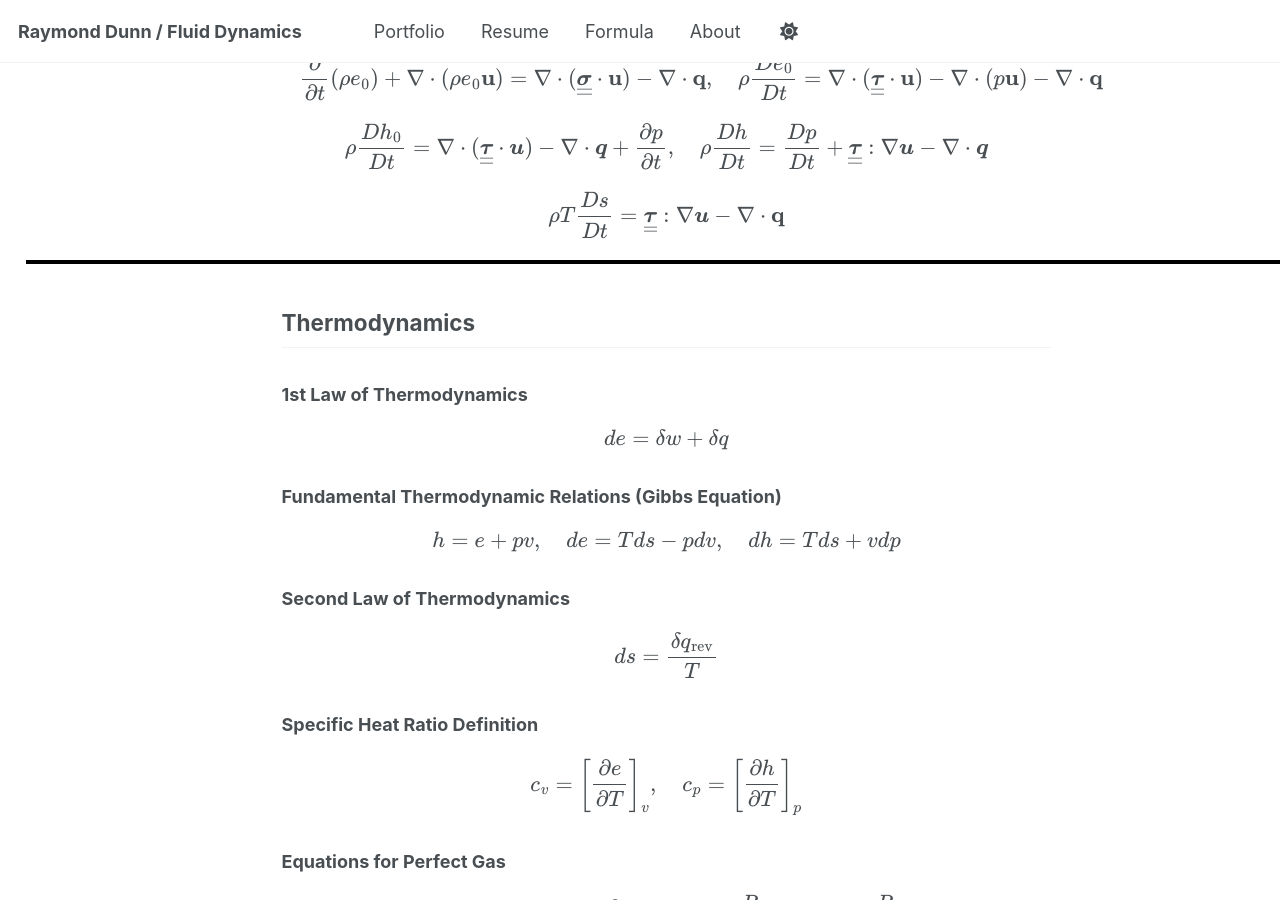
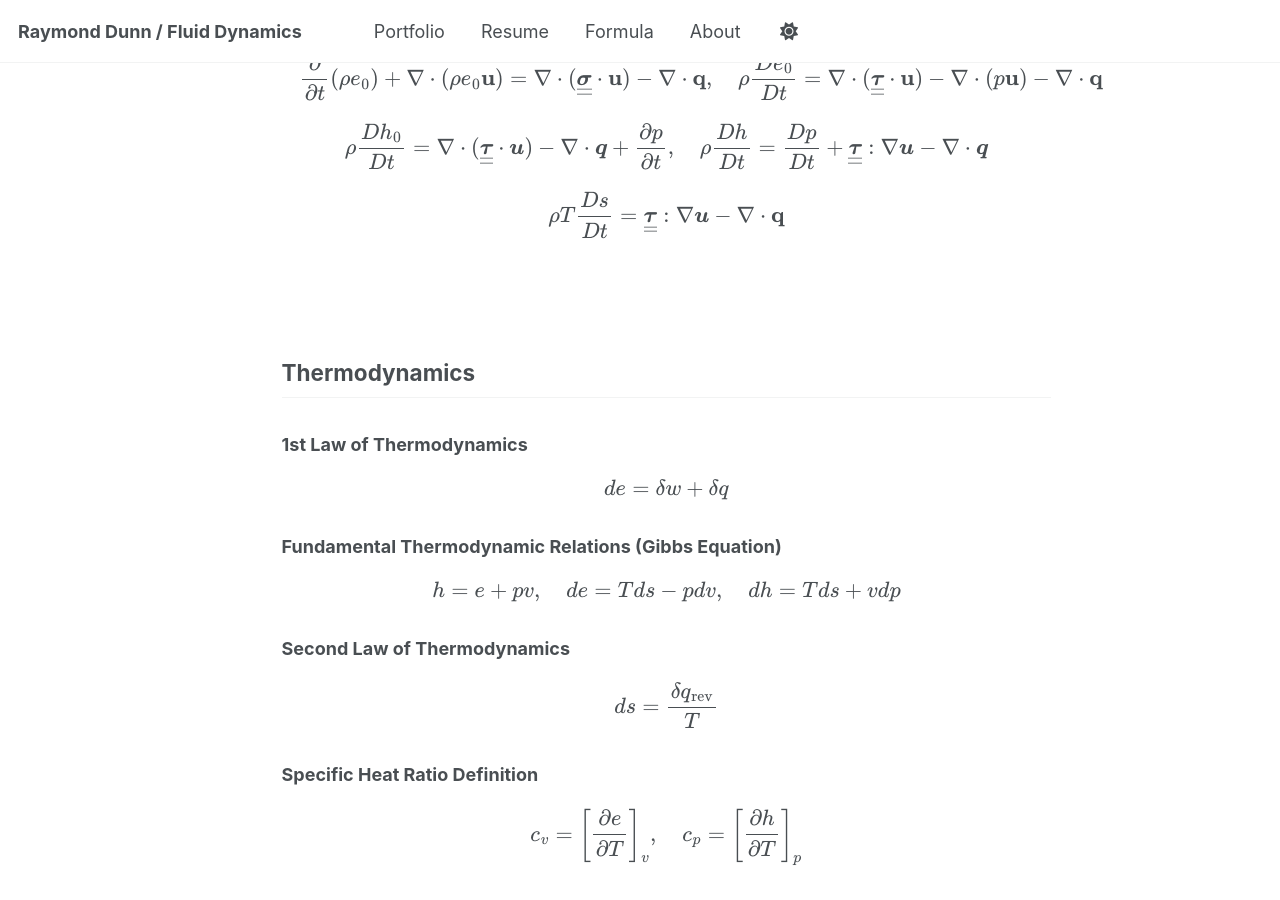
Before and after one commit to Raymond-gif/Raymond-gif.github.io, a Jekyll site: the page built from _pages/formula.md, in a window 1280 px wide and 900 px high, scrolled down 1105 px. Built offline with Jekyll 4.4.1, drawn with Linux system fonts in a browser that asks for light colours; a script that is not in the unit is left out.

```diff
--- a/_pages/formula.md
+++ b/_pages/formula.md
@@ -73,7 +73,7 @@ $$
 \notag
 $$
 
-<hr style="border: 2px solid black; width: 100vw; margin: 0; position: relative; left: 50%; right: 50%; transform: translateX(-50%);">
+<br><br>
 
 ## Thermodynamics
 
@@ -148,7 +148,7 @@ $$
 {\frac{T_0}{T}}=1+\frac{\gamma-1}{2}M^2, \quad {\frac{p_0}{p}}=\left[ 1+\frac{\gamma-1}{2}M^2\right]^{\frac{\gamma}{\gamma-1}},\quad {\frac{\rho_0}{\rho}}=\left[ 1+\frac{\gamma-1}{2}M^2\right]^{\frac{1}{\gamma-1}}\notag
 $$
 
-<hr style="border: 2px solid black; width: 100vw; margin: 0; position: relative; left: 50%; right: 50%; transform: translateX(-50%);">
+<br><br>
 
 ## Q1D Flow (steady, adiabatic, no viscous effects, isentropic):  \\( dT_0=0, \quad dp_0=0,\quad d\rho_0=0 \\)
 
@@ -194,7 +194,7 @@ $$
 \text{Mach Number definition: } \frac{dV}{V}=\frac{dM}{M}+\frac{1}{2}\frac{dT}{T}\notag
 $$
 
-<hr style="border: 2px solid black; width: 100vw; margin: 0; position: relative; left: 50%; right: 50%; transform: translateX(-50%);">
+<br><br>
 
 ## Fanno Flow: 1D-Adiabatic Flow w/ Irreversibilities (Non-Isentropic):  \\(dT_0=0 \\)
 
@@ -244,7 +244,7 @@ $$
 \frac{\rho}{\rho_*}=\frac{1}{M}\left[\frac{2+(\gamma-1)M^2}{\gamma+1}\right]^{1/2},\quad \frac{p_{0}}{p_{0_*}}=\frac{1}{M} \left[ \frac{2+(\gamma-1)M^2}{\gamma+1}\right]^{\frac{\gamma+1}{2(\gamma-1)}}\notag
 $$
 
-<hr style="border: 2px solid black; width: 100vw; margin: 0; position: relative; left: 50%; right: 50%; transform: translateX(-50%);">
+<br><br>
 
 ## 1-D Rayleigh Flow:  (Reversible Heat Addition, Non-adiabatic + Non-Isentropic)
 
@@ -297,7 +297,7 @@ $$
 \frac{T_0}{T_{0*}}=\frac{M^2(\gamma+1)}{(1+\gamma M^2)^2} \left[2+(\gamma-1)M^2 \right],\quad \frac{s - s_*}{c_p} = \ln \left[ M^2 \left( \frac{\gamma + 1}{1 + \gamma M^2} \right)^{\frac{\gamma+1}{\gamma}} \right]\notag
 $$
 
-<hr style="border: 2px solid black; width: 100vw; margin: 0; position: relative; left: 50%; right: 50%; transform: translateX(-50%);">
+<br><br>
 
 ## Shock Theory
 
@@ -344,7 +344,7 @@ $$
 \frac{\Delta u}{a_1}=\frac{2}{\gamma+1}\left[ M_s-\frac{1}{M_s}\right]=\frac{1}{\gamma}\left[ \frac{p_2}{p_1}-1\right] \left[ \frac{\frac{2\gamma}{\gamma+1}}{\frac{p_2}{p_1}+\frac{\gamma-1}{\gamma+1}} \right]^{\frac{1}{2}},\enspace M_s^2=1+{\frac{\gamma+1}{2\gamma}} \left[ \frac{p_2}{p_1}-1 \right]\notag
 $$
 
-<hr style="border: 2px solid black; width: 100vw; margin: 0; position: relative; left: 50%; right: 50%; transform: translateX(-50%);">
+<br><br>
 
 ### Finite Waves (Isentropic Equations of Motion)
 
```
Also changed, not shown: _portfolio/methodofcharacteristics.md (+1 -3 lines).
